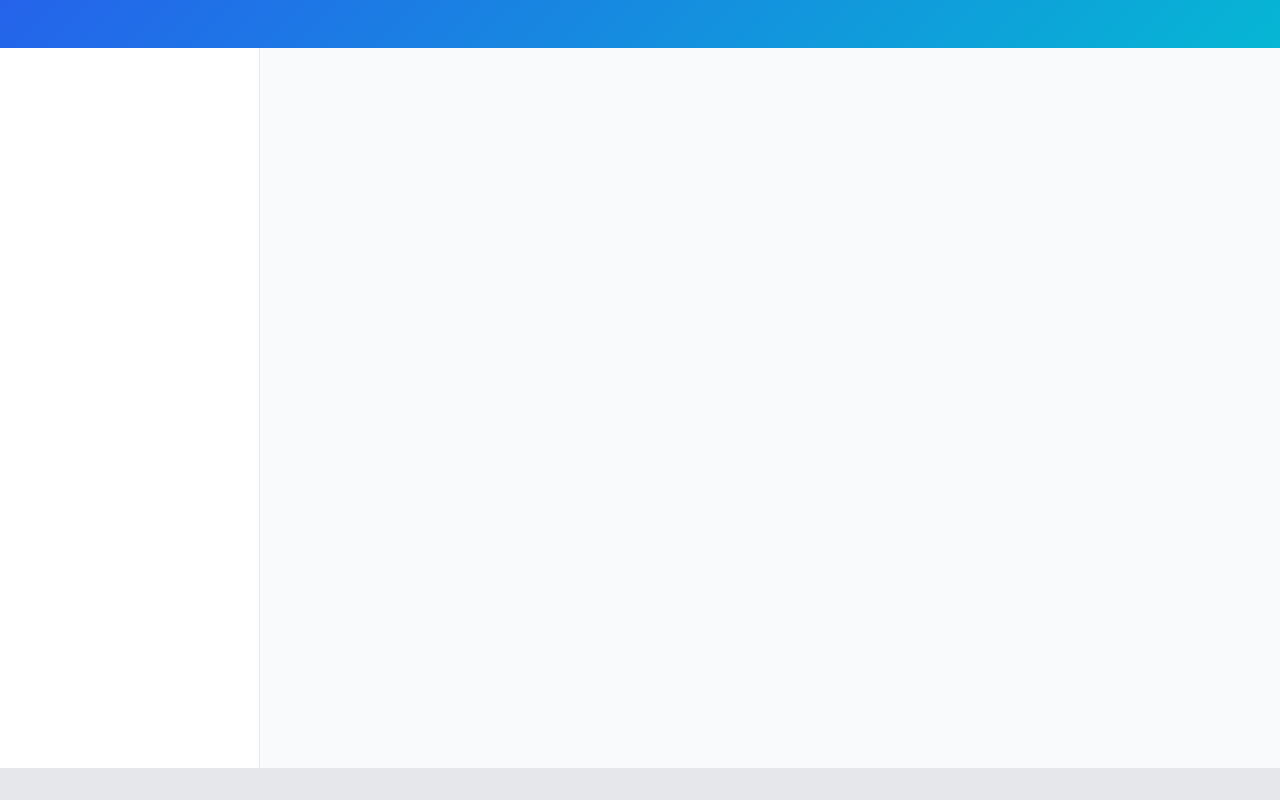
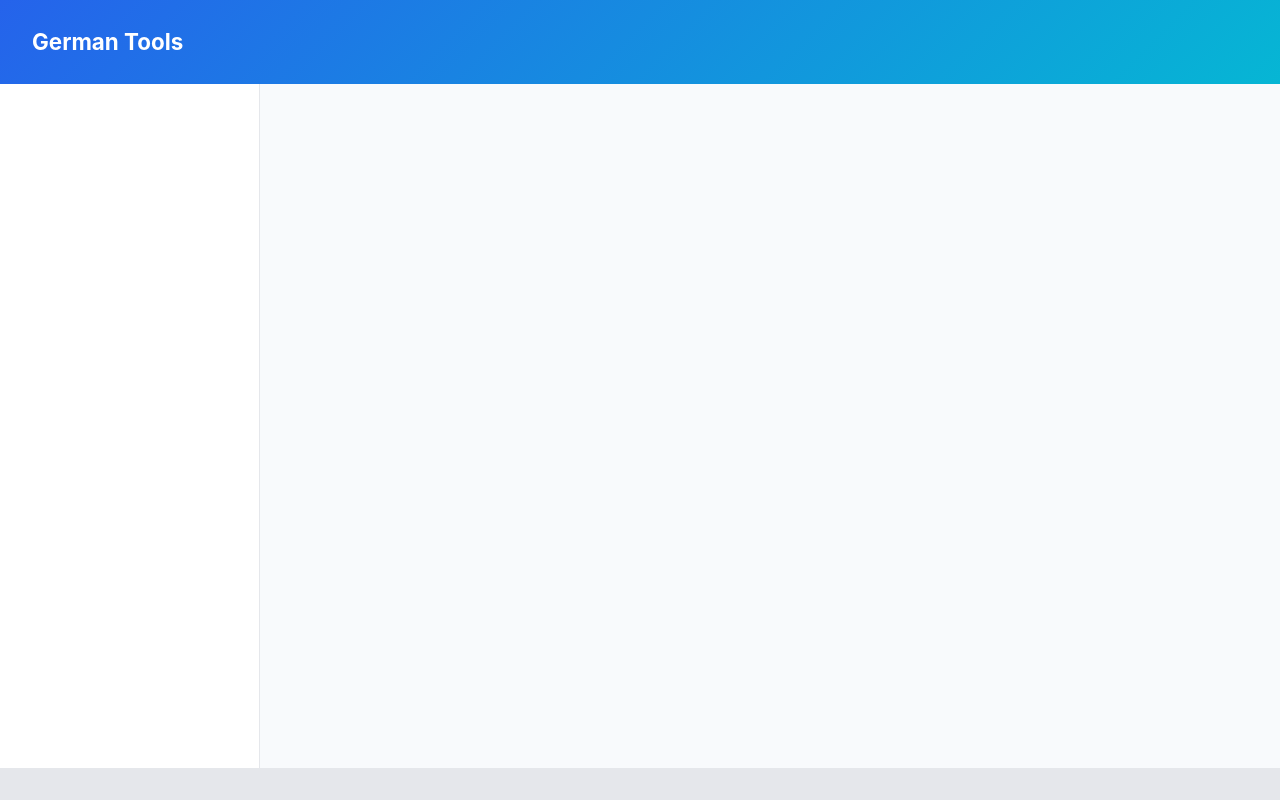
Before and after one commit to german-like/german-tools, a plain HTML site: page home/index.html in a window 1280 px wide. Drawn offline with Linux system fonts and the light colour scheme; files that its build step writes are made by us from their sources.

Commit message:
Update index.html

```diff
--- a/home/index.html
+++ b/home/index.html
@@ -8,7 +8,7 @@
 </head>
 <body>
   <header>
-    <! --- ヘッダー --->
+    German Tools
   </header>
   <div id="side_bar">
     <! --- サイドバー --->
```
